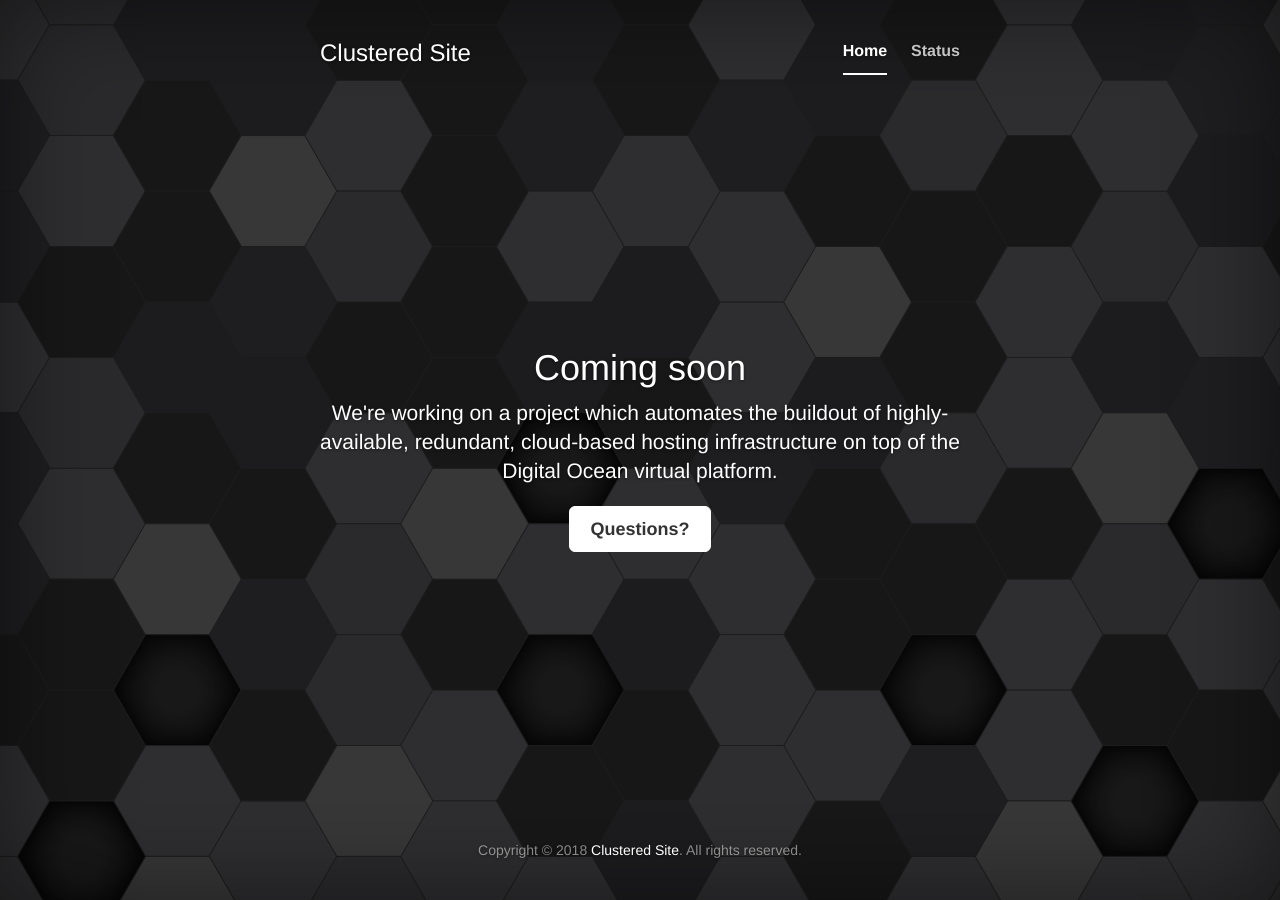
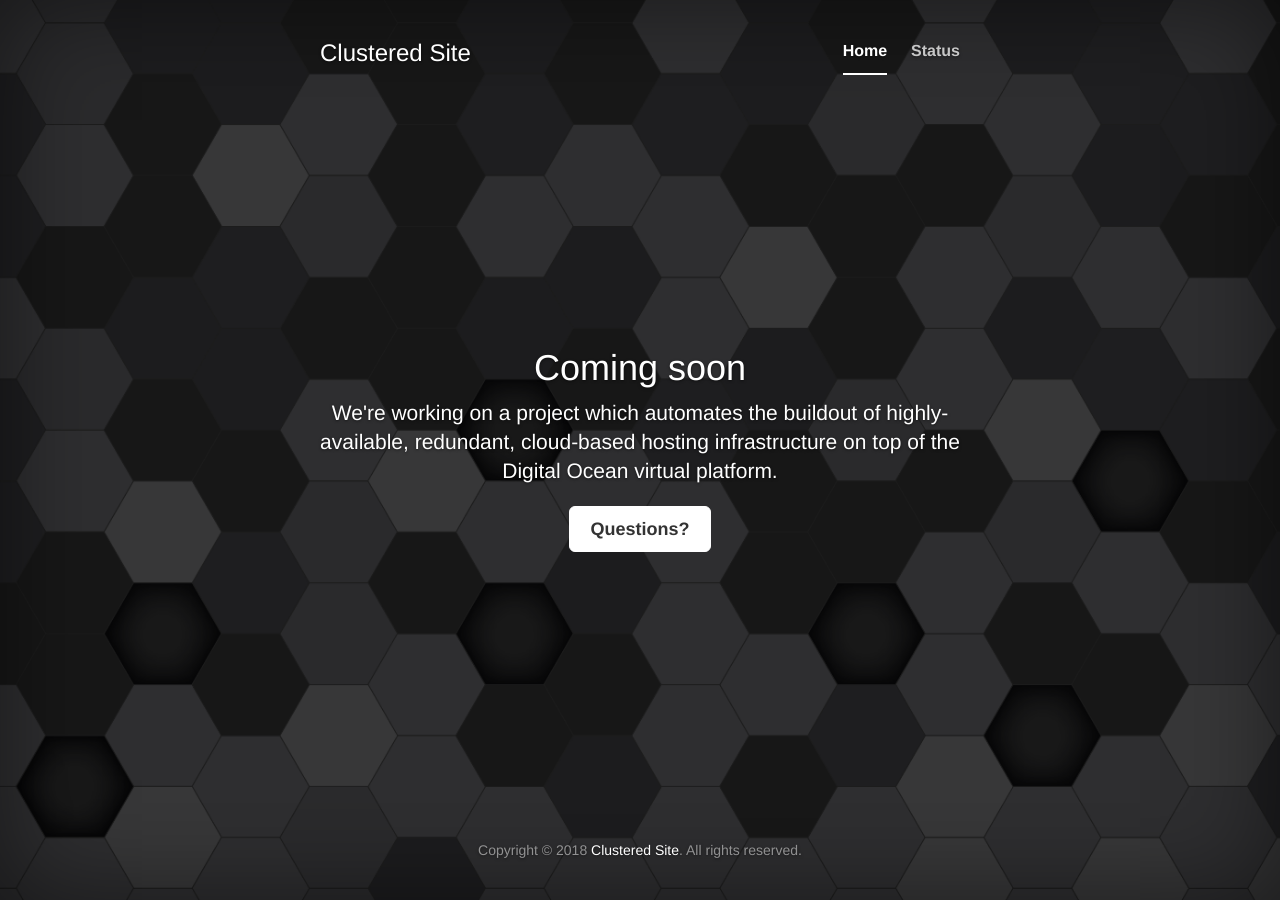
Before and after one commit to clusteredsite/clusteredsite.github.io, a Jekyll site: the page built from index.html, in a window 1280 px wide. Built offline with Jekyll 4.4.1, drawn with Linux system fonts in a browser that asks for light colours; the list of posts is cut into pages by our own code.

Commit message:
Update cover.css

```diff
--- a/assets/css/cover.css
+++ b/assets/css/cover.css
@@ -28,7 +28,7 @@ html,
 body {
   height: 100%;
   background: #333  url("../images/covers/default.png") no-repeat;
-  background-size: auto;
+  background-size: cover;
 }
 body {
   color: #fff;
```
